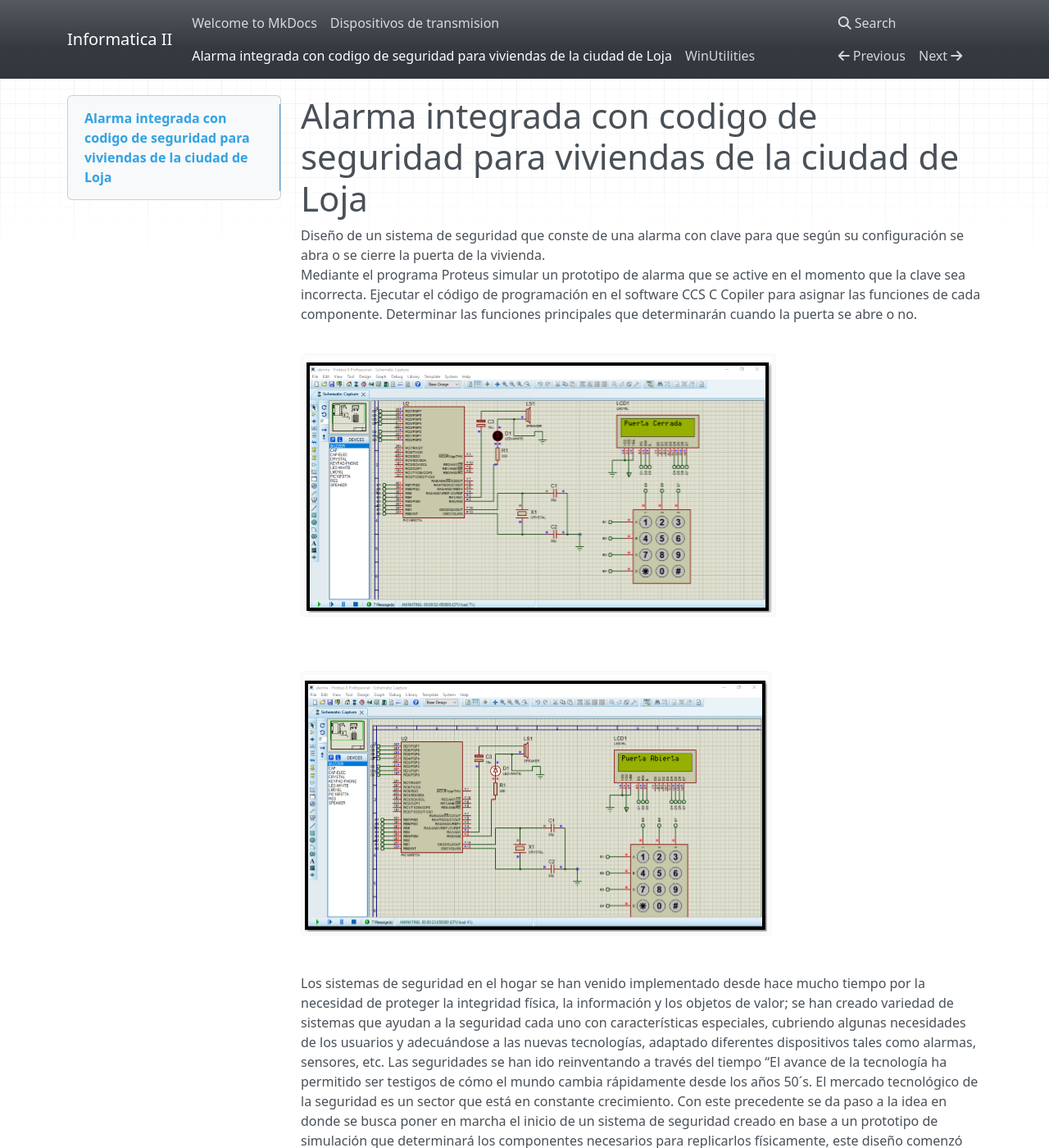
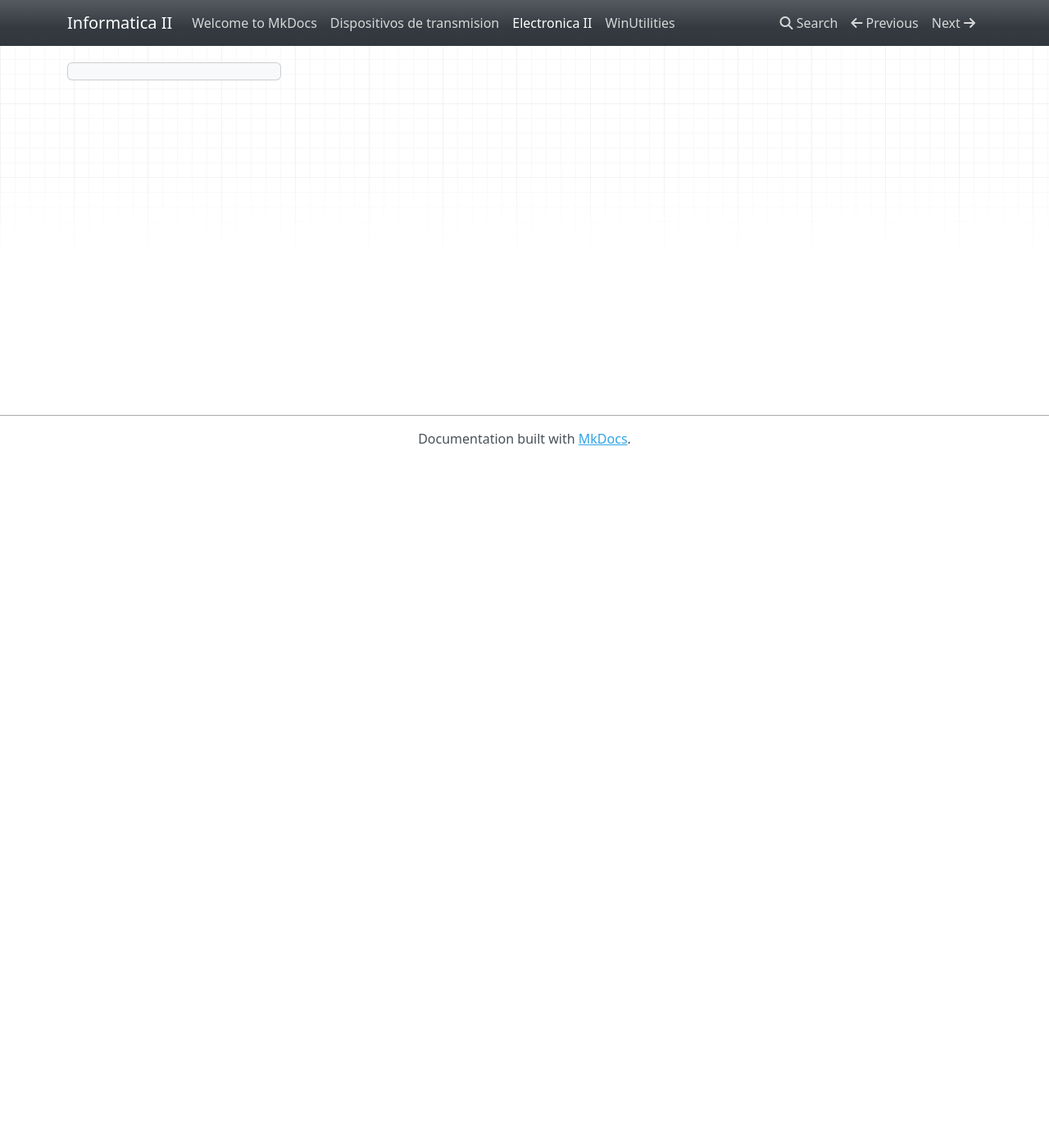
Before and after one commit to Jimmy-JT/test, an MkDocs documentation site: the page built from docs/Electronica II.md, in a window 1280 px wide and 1400 px high. Shown: the whole window at 82% size. Built offline with MkDocs 1.6.1, drawn with Linux system fonts in a browser that asks for light colours; nearby versions of some CDN libraries; some of the changed text lies outside the part shown.

Commit message:
Update Electronica II.md

```diff
--- a/docs/Electronica II.md
+++ b/docs/Electronica II.md
@@ -1,10 +0,0 @@
-#Alarma integrada con codigo de seguridad para viviendas de la ciudad de Loja
-Diseño de un sistema de seguridad que conste de una alarma con clave para que según su configuración se abra o se cierre la puerta de la vivienda.
-Mediante el programa Proteus simular un prototipo de alarma que se active en el momento que la clave sea incorrecta. Ejecutar el código de programación en el software CCS C Copiler para asignar las funciones de cada componente. Determinar las funciones principales que determinarán cuando la puerta se abre o no.
-
-![Image text](/Imagenes/puertacerrada.png)
-
-![Image text](/Imagenes/puerta-abierta.png)
-
- Los sistemas de seguridad en el hogar se han venido implementado desde hace mucho tiempo por la necesidad de proteger la integridad física, la información y los objetos de valor; se han creado variedad de sistemas que ayudan a la seguridad cada uno con características especiales, cubriendo algunas necesidades de los usuarios y adecuándose a las nuevas tecnologías, adaptado diferentes dispositivos tales como alarmas, sensores, etc. Las seguridades se han ido reinventando a través del tiempo “El avance de la tecnología ha permitido ser testigos de cómo el mundo cambia rápidamente desde los años 50´s. El mercado tecnológico de la seguridad es un sector que está en constante crecimiento.
- Con este precedente se da paso a la idea en donde se busca poner en marcha el inicio de un sistema de seguridad creado en base a un prototipo de simulación que determinará los componentes necesarios para replicarlos físicamente, este diseño comenzó con la elección de un microcontrolador para determinar la funcionalidad de cada componente conectado mediante sus puertos, cada pin seleccionado deberá cumplir la función de conectarse a la alarma que suena cuando hay un error de clave, a un LCD que imprime la información en donde indica que se debe ingresar un número, el teclado por donde se inserta la clave, resistencias, capacitores y un crystal que determinan el paso de frecuencia y corriente entre todo el circuito.
```
